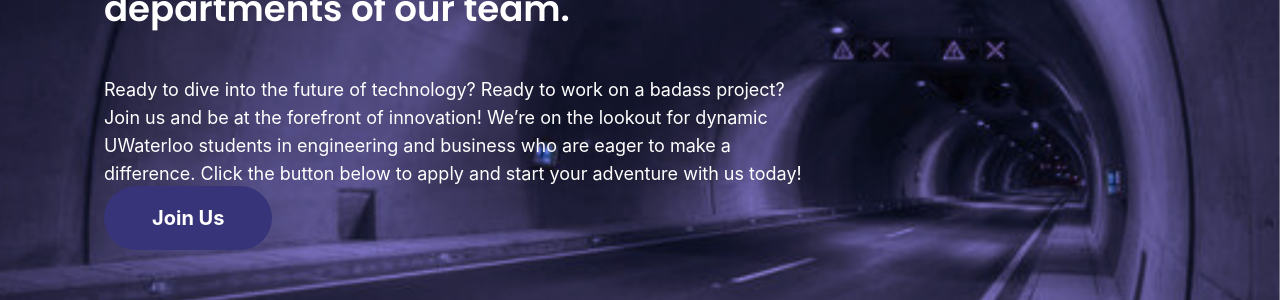
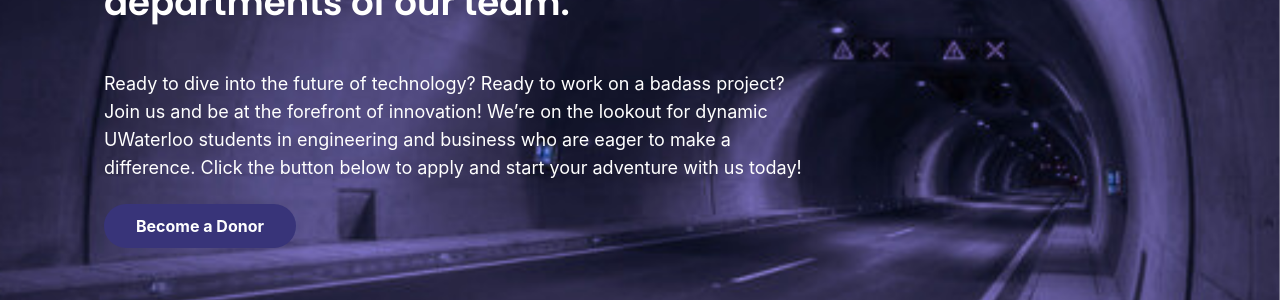
Before and after one commit to watdig/watdig.github.io, a React (Vite) app: page /join in a window 1280 px wide. Shown: the part 373-673 px from the top of the page. Built offline with nearby package versions, Linux system fonts and the light colour scheme.

Commit message:
formatting changes

```diff
--- a/src/components/JoinUs.tsx
+++ b/src/components/JoinUs.tsx
@@ -38,7 +38,7 @@ const Join: React.FC = () => {
             Join our team today! We’re looking for talented individuals to join
             all departments of our team.
           </p>
-          <p className="text-lg text-white mb-4">
+          <p className="text-lg text-white mb-8">
             Ready to dive into the future of technology? Ready to work on a
             badass project? Join us and be at the forefront of innovation! We’re
             on the lookout for dynamic UWaterloo students in engineering and
@@ -47,7 +47,7 @@ const Join: React.FC = () => {
           </p>
           <a
               href="https://docs.google.com/forms/d/e/1FAIpQLSdglCD8TnkNnL3NcTHF32kcej5Q-ovUytJJDGZ4J0huC5tTVw/viewform"
-            className="text-white font-bold py-5 px-12 text-xl rounded-full focus:outline-none focus:ring-4 focus:ring-purple-300 mb-8 mt-8"
+              className="text-white font-bold py-3 px-8 rounded-full focus:outline-none focus:ring-4 focus:ring-purple-300 mt-8"
               style={{ backgroundColor: "#383479" }}
               onMouseEnter={(e) =>
                 (e.currentTarget.style.backgroundColor = "#312f6e")
@@ -56,7 +56,7 @@ const Join: React.FC = () => {
                 (e.currentTarget.style.backgroundColor = "#383479")
               }
             >
-            Join Us
+              Become a Donor
             </a>
         </div>
       </section>
--- a/src/components/Sponsor.tsx
+++ b/src/components/Sponsor.tsx
@@ -84,8 +84,12 @@ const Sponsor: React.FC = () => {
               </div>
             </div>
             <a
-              className="text-white font-bold py-3 px-8 rounded-full focus:outline-none focus:ring-4 focus:ring-purple-300 mb-8 mr-4"
-              style={{ backgroundColor: "#383479" }}
+              className="text-white font-bold py-3 px-8 rounded-full focus:outline-none focus:ring-4 focus:ring-purple-300 mb-8 mr-5"
+              style={{
+                backgroundColor: "#383479",
+                cursor: "pointer", // Add this line to show the pointer cursor
+              }}
+              onClick={openPdfWindow}
               onMouseEnter={(e) =>
                 (e.currentTarget.style.backgroundColor = "#312f6e")
               }
@@ -95,7 +99,9 @@ const Sponsor: React.FC = () => {
             >
               Become a Sponsor
             </a>
+
             <a
+              href="https://imodules.uwaterloo.ca/s/1802/21/form.aspx?sid=1802&gid=2&pgid=1266&cid=3030"
               className="text-white font-bold py-3 px-8 rounded-full focus:outline-none focus:ring-4 focus:ring-purple-300 mb-8"
               style={{ backgroundColor: "#383479" }}
               onMouseEnter={(e) =>
@@ -268,8 +274,7 @@ const Sponsor: React.FC = () => {
 };
 
 export default Sponsor;
-/*
+
 function openPdfWindow() {
   window.open("Watdig Sponsorship Package (1).pdf", "_blank");
 }
-*/
```
Lines whose indentation alone changed are shown as unchanged.
